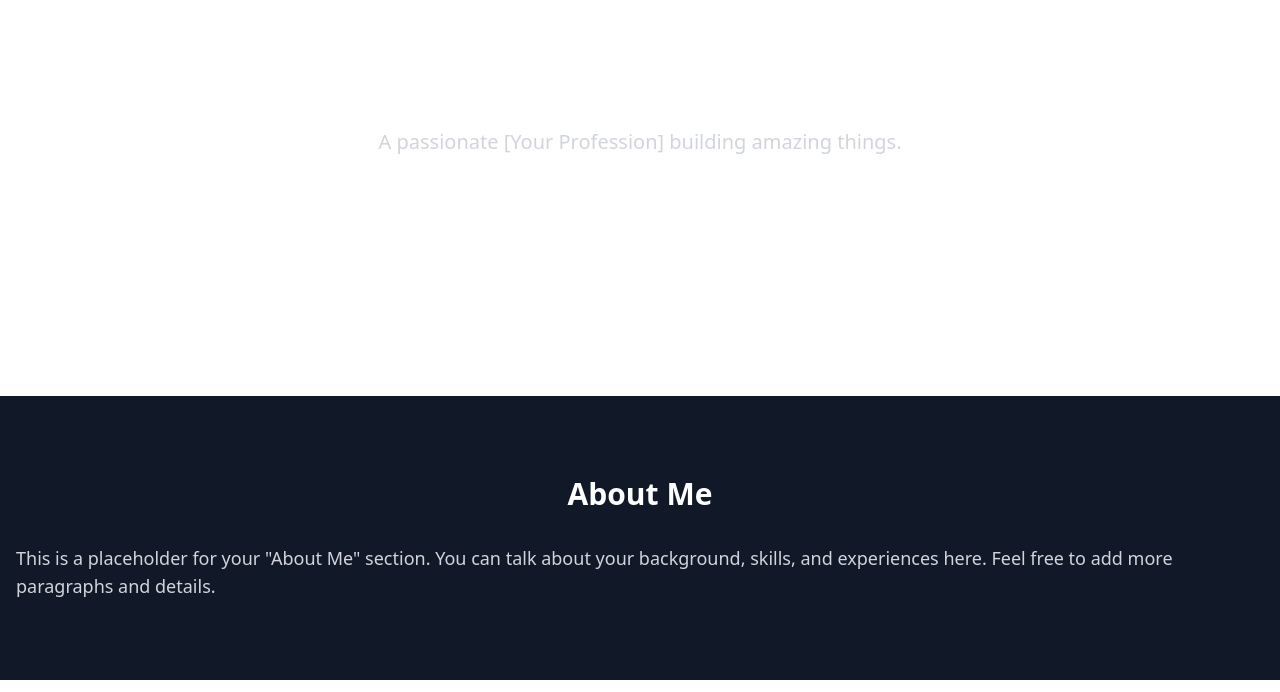
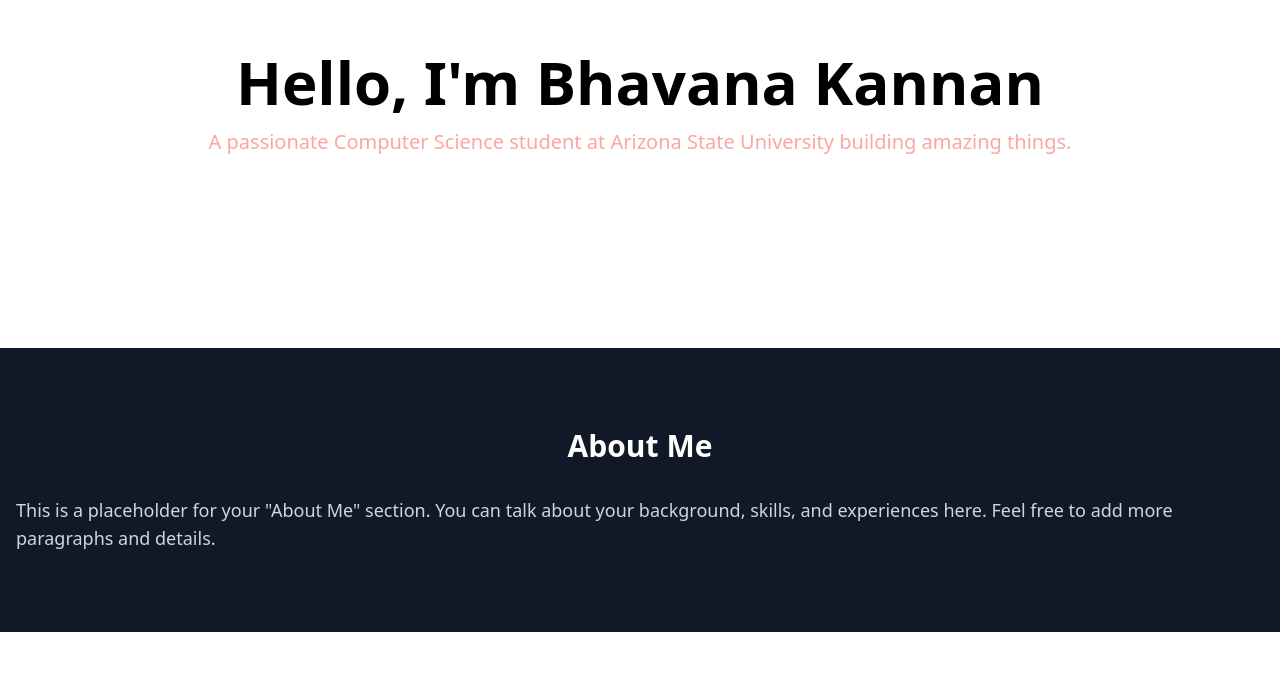
Before and after one commit to BK5102/portfolio_website, a React (Vite) app in the folder my-portfolio-clean/: page / in a window 1280 px wide. Shown: the part 108-800 px from the top of the page. Built offline with nearby package versions, Linux system fonts and the light colour scheme.

Commit message:
removed redunant navigation

```diff
--- a/my-portfolio-clean/src/components/Header.jsx
+++ b/my-portfolio-clean/src/components/Header.jsx
@@ -6,9 +6,6 @@ function Header() {
     <header className="bg-dark-background py-4 md:py-6 fixed top-0 w-full z-10">
       <div className="container mx-auto px-4 flex items-center justify-between">
         <div className="text-xl font-bold text-primary-blue">
-          <Link to="/" className="hover:text-primary-blue transition duration-300">
-            Your Logo/Name
-          </Link>
         </div>
         <nav className="hidden md:flex space-x-6">
           <Link to="/about" className="hover:text-primary-blue transition duration-300">
--- a/my-portfolio-clean/src/components/Hero.jsx
+++ b/my-portfolio-clean/src/components/Hero.jsx
@@ -4,11 +4,9 @@ function Hero() {
   return (
     <section id="hero" className="bg-dark-background py-20 md:py-40">
       <div className="container mx-auto px-4 text-center">
-        <h1 className="text-4xl md:text-6xl font-bold text-white mb-4">Hello, I'm [Your Name]</h1>
-        <p className="text-lg md:text-xl text-gray-300 mb-8">A passionate [Your Profession] building amazing things.</p>
-        <button className="bg-primary-blue text-white font-semibold py-3 px-6 rounded-full hover:bg-blue-600 transition duration-300">
-          See My Work
-        </button>
+        <h1 className="text-4xl md:text-6xl font-bold text-black mb-4">Hello, I'm Bhavana Kannan</h1>
+        <p className="text-lg md:text-xl text-red-300 mb-8">A passionate Computer Science student at Arizona State University building amazing things.</p>
+
       </div>
     </section>
   );
--- a/my-portfolio-clean/src/components/NavBar.jsx
+++ b/my-portfolio-clean/src/components/NavBar.jsx
@@ -4,12 +4,8 @@ function Navbar() {
   return (
     <nav className="bg-dark-background fixed top-0 w-full z-10">
       <div className="container mx-auto px-4 py-4 flex items-center justify-between">
-        <div className="text-xl font-bold text-primary-blue">Your Name</div>
-        <div className="hidden md:flex space-x-6">
-          <a href="#about" className="hover:text-primary-blue transition duration-300">About</a>
-          <a href="#projects" className="hover:text-primary-blue transition duration-300">Projects</a>
-          <a href="#contact" className="hover:text-primary-blue transition duration-300">Contact</a>
-        </div>
+        <div className="text-xl font-bold text-primary-blue">Bhavana Kannan</div>
+
         {/* Mobile Menu (you'll likely want to expand on this) */}
         <div className="md:hidden">
           <button className="text-white focus:outline-none">
```
